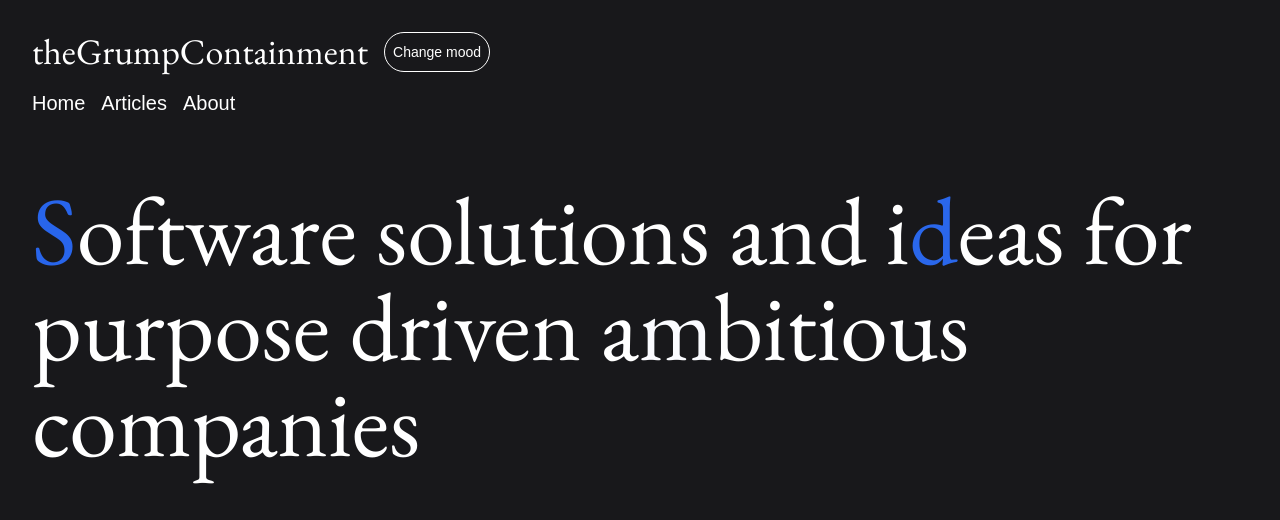
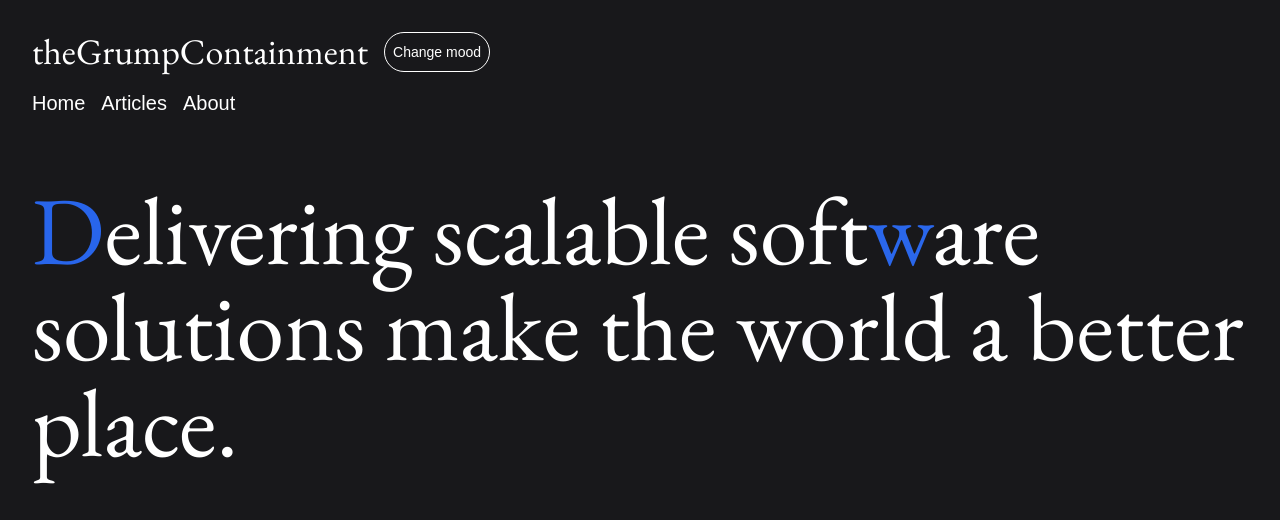
Before and after one commit to milad-mirkarimi/myblog, a React (Create React App) app in the folder app/client/: page / in a window 1280 px wide. Shown: the top 520 px of the page. Built offline with nearby package versions, Linux system fonts and the light colour scheme; no server answers; a web font is replaced by a local one.

Commit message:
change my catch phrase

```diff
--- a/app/client/src/pages/Home.jsx
+++ b/app/client/src/pages/Home.jsx
@@ -29,17 +29,17 @@ const Home = () => {
       <section className="background-gradient text-white p-8">
         <h2 className="text-5xl lg:text-8xl font-garamond">
           <span style={{ "--delay": 1 }} className="catch">
-            S
+            D
           </span>
-          oftware solutions and i
+            elivering scalable soft
           <span style={{ "--delay": 0.5 }} className="catch text-[--secondary]">
-            d
+            w
           </span>
-          eas for purpose driven a
+          are solutions make the w
           <span style={{ "--delay": 3 }} className="catch text-[--secondary]">
-            m
+            o
           </span>
-          bitious companies
+          rld a better place.
         </h2>
       </section>
 
```
